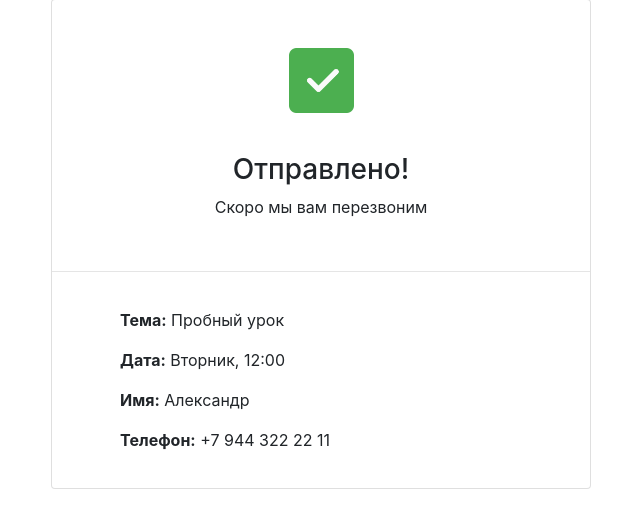
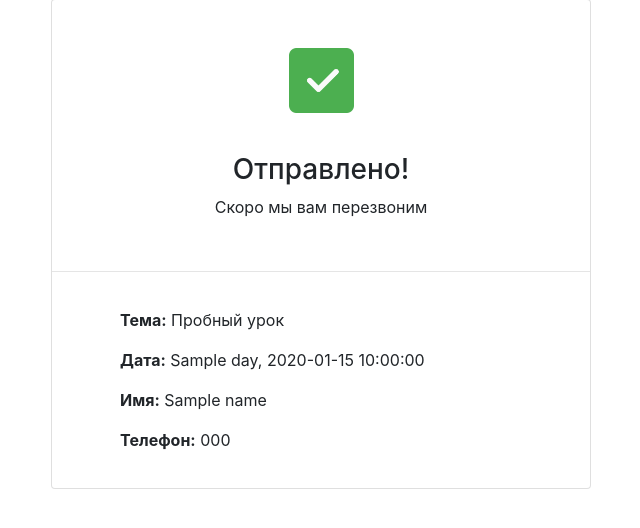
Before and after one commit to antauren/stepik-flask-project2, a Flask app: template templates/booking_done.html in a window 1280 px wide. Shown: the part 121-649 px from the top of the page, without its empty margins (319-959 px from the left). Run offline with Flask 2, Linux system fonts and the light colour scheme; the template is opened without the code that fills it: most values are stand-ins (such as "Sample title", 1, 10 or a date in 2020); some libraries are stand-ins or nearby versions.

Commit message:
step5b
5B. Реализуйте страницу завершения бронирования

    – примите данные через booking_done,
    – сохраните данные в JSON файле booking.json. Не потеряйте заявки при записи новых!
    – выведите сообщение что все успешно,
    – проверьте результат.

```diff
--- a/app.py
+++ b/app.py
@@ -1,7 +1,10 @@
-from flask import Flask, render_template
+from flask import Flask, render_template, request
 from data import teachers, goals, days_of_week
 
+from handler import update_booking_data
+
 app = Flask(__name__)
+app.secret_key = 'REPLACE_ME'
 
 
 @app.route('/')
@@ -34,9 +37,26 @@ def render_booking(profile_id, day, time):
     return render_template('booking.html', profile=teachers[profile_id], day=day, time=time, days_of_week=days_of_week)
 
 
-@app.route('/booking_done/')
+@app.route('/booking_done/', methods=['GET', 'POST'])
 def render_booking_done():
-    return render_template('booking_done.html')
+    name = request.form.get('clientName')
+    phone = request.form.get('clientPhone')
+    day = request.form.get('clientWeekday')
+    time = request.form.get('clientTime')
+    profile_id = request.form.get('clientTeacher')
+
+    if request.method != "POST":
+        return 'Error'
+
+    data = {'name': name,
+            'profile_id': profile_id,
+            'phone': phone,
+            'day': day,
+            'time': time
+            }
+    update_booking_data(data)
+
+    return render_template('booking_done.html', name=name, phone=phone, day=days_of_week[day], time=time)
 
 
 if __name__ == '__main__':
--- a/templates/booking.html
+++ b/templates/booking.html
@@ -34,7 +34,7 @@
 <main class="container mt-3">
   <div class="row mt-5">
     <div class="col-10 col-md-6 offset-1 offset-md-3 mb-3">
-      <form action="booking_done.html" class="card mb-3">
+      <form action="/booking_done/" method="POST" class="card mb-3">
         <div class="card-body text-center pt-5">
           <img src={{ profile.picture }} class="mb-3" width="95" alt="">
           <h2 class="h5 card-title mt-2 mb-2">{{ profile.name }}</h2>
--- a/templates/booking_done.html
+++ b/templates/booking_done.html
@@ -44,9 +44,9 @@
         <hr/>
         <div class="card-body mx-5">
           <p><b>Тема:</b> Пробный урок</p>
-          <p><b>Дата:</b> Вторник, 12:00</p>
-          <p><b>Имя:</b> Александр</p>
-          <p><b>Телефон:</b> +7 944 322 22 11</p>
+          <p><b>Дата:</b> {{ day }}, {{ time }}</p>
+          <p><b>Имя:</b> {{ name }}</p>
+          <p><b>Телефон:</b> {{ phone }}</p>
         </div>
       </div>
     </div>
```
Also changed, not shown: handler.py (added, +12 -0 lines), utils.py (added, +11 -0 lines).
